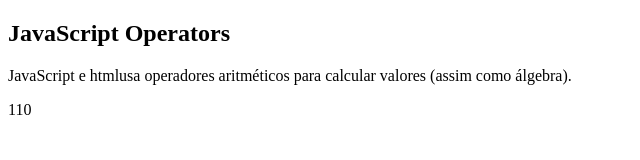
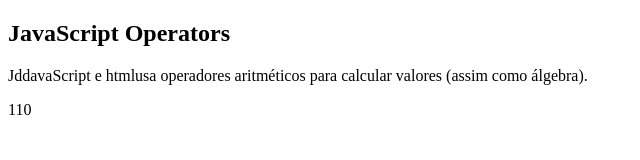
Before and after one commit to MacielRb/W3-teste, a plain HTML site: page teste.html in a window 1280 px wide. Shown: the full height of the page, 0-640 px from the left. Drawn offline with Linux system fonts and the light colour scheme.

Commit message:
Descrição das mudanças realizadas

```diff
--- a/teste.html
+++ b/teste.html
@@ -8,7 +8,7 @@
 <body>
 <h2>JavaScript Operators</h2>
 
-<p>JavaScript e htmlusa operadores aritméticos para calcular valores (assim como álgebra).</p>
+<p>JddavaScript e htmlusa operadores aritméticos para calcular valores (assim como álgebra).</p>
 
 <p id="demo"></p>
 
```
